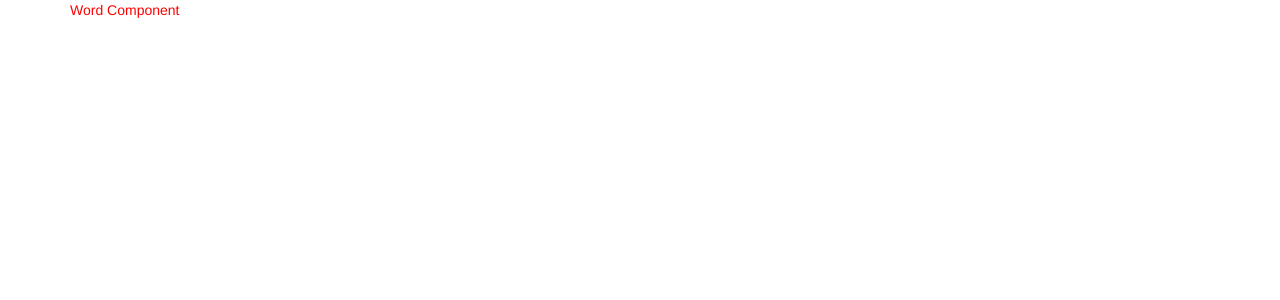
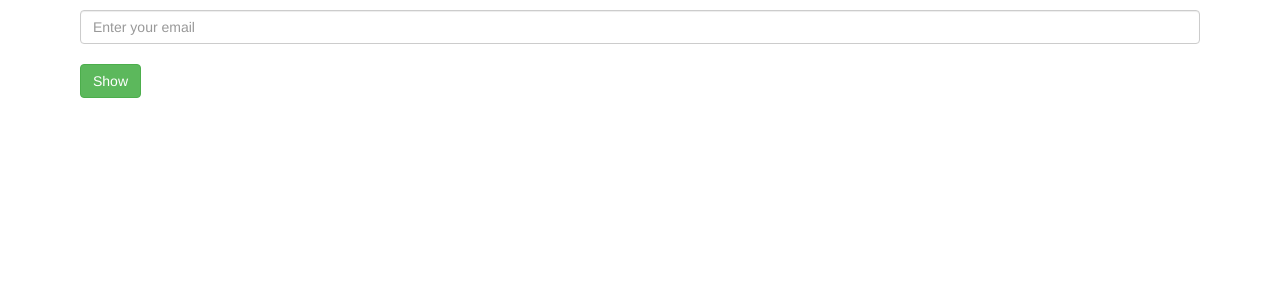
Before and after one commit to saigonwanderlust/ng1003, an Angular app: page / in a window 1280 px wide. Shown: the top 300 px of the page. Built offline with nearby package versions, Linux system fonts and the light colour scheme.

Commit message:
my input

```diff
--- a/src/app/app.component.html
+++ b/src/app/app.component.html
@@ -1,3 +1,4 @@
 <div class="container">
-  <app-word></app-word>
+  <!-- <app-word></app-word> -->
+  <app-my-input></app-my-input>
 </div>
--- a/src/app/app.module.ts
+++ b/src/app/app.module.ts
@@ -3,11 +3,13 @@ import { NgModule } from '@angular/core';
 
 import { AppComponent } from './app.component';
 import { WordComponent } from './components/word.component';
+import { MyInputComponent } from './components/my-input.component';
 
 @NgModule({
   declarations: [
     AppComponent,
-    WordComponent
+    WordComponent,
+    MyInputComponent
   ],
   imports: [
     BrowserModule
--- /dev/null
+++ b/src/app/components/my-input.component.ts
@@ -0,0 +1,14 @@
+import { Component } from '@angular/core';
+
+@Component({
+    selector: 'app-my-input',
+    template: `
+        <div class="form-group" style="margin: 10px">
+            <input class="form-control" placeholder="Enter your email" />
+            <br>
+            <button class="btn btn-success">Show</button>
+        </div>
+    `
+})
+
+export class MyInputComponent {}
--- a/src/app/components/word.component.ts
+++ b/src/app/components/word.component.ts
@@ -3,7 +3,21 @@ import { Component } from '@angular/core';
 @Component({
     selector: 'app-word',
     template: `
-        <p>Word Component</p>
+        <h3>{{ en }}</h3>
+        <p>{{ vn }}</p>
+        <img src="{{ imgSrc }}" >
+        <img [src]="imgSrc" >
+        <br>
+        <button class="btn btn-success" [disabled]="false">
+            Play
+        </button>
+        <button class="btn btn-warning" (click)="showTime();">
+            Show
+        </button>
+        <h3>Count = {{ count }}</h3>
+        <button class="btn btn-danger" (click)="increase();">
+            Increase
+        </button>
     `,
     styles: [
         `
@@ -12,4 +26,15 @@ import { Component } from '@angular/core';
     ]
 })
 
-export class WordComponent {}
+export class WordComponent {
+    imgSrc = 'https://www.google.com/images/branding/googlelogo/1x/googlelogo_color_272x92dp.png';
+    en = 'One';
+    vn = 'Mot';
+    count = 0;
+    showTime() {
+        alert(new Date());
+    }
+    increase() {
+        this.count++;
+    }
+}
```
